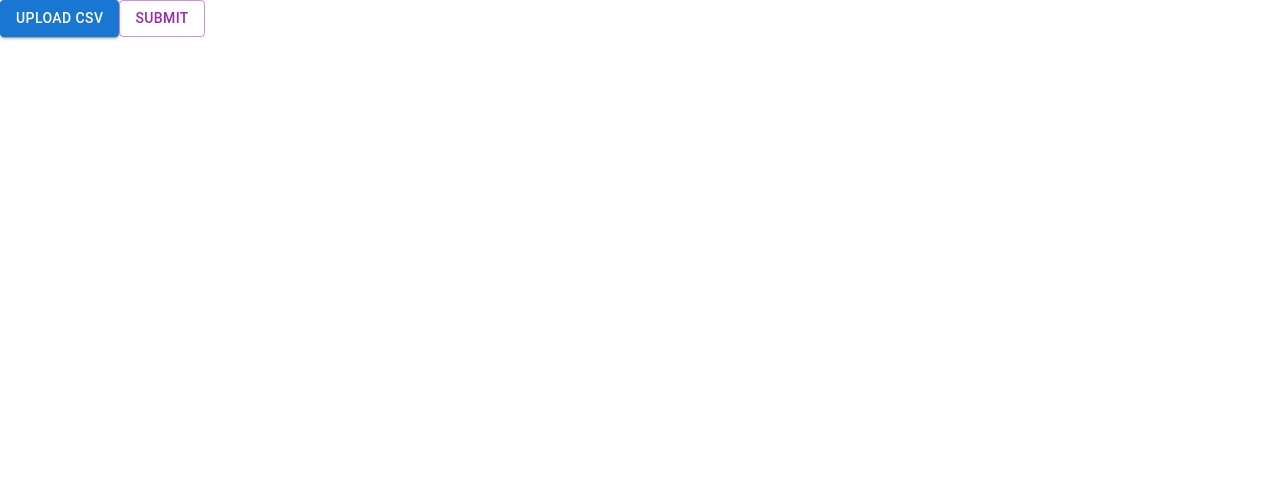
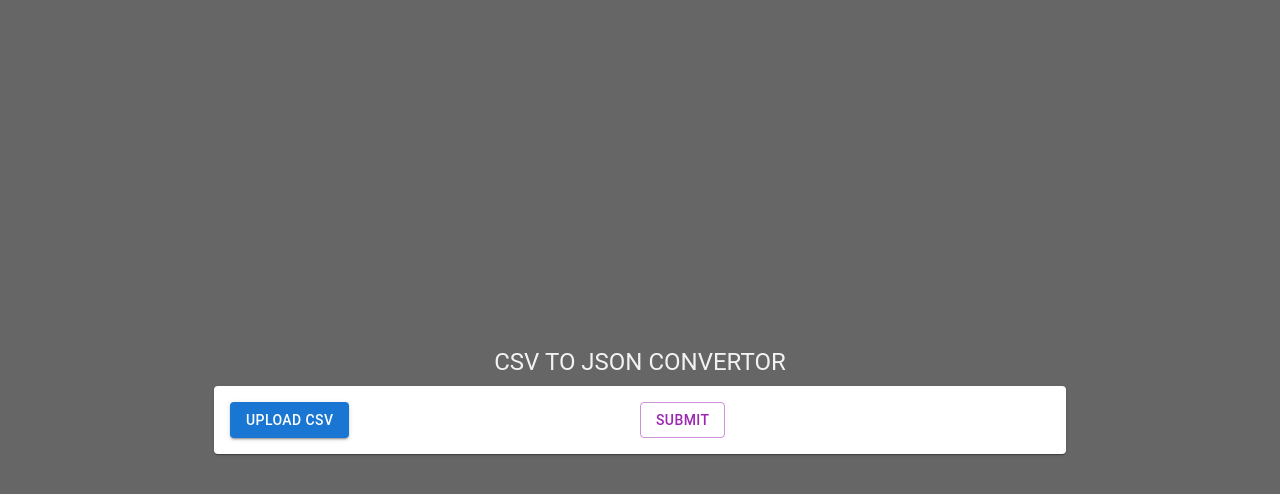
Before and after one commit to ronakmistrydev/csv-to-json, a Next.js app: page / in a window 1280 px wide. Shown: the top 494 px of the page. Built offline with nearby package versions, Linux system fonts and the light colour scheme.

Commit message:
Basic UI

```diff
--- a/pages/index.tsx
+++ b/pages/index.tsx
@@ -1,7 +1,7 @@
 import { Blob } from 'buffer';
 import { useState } from 'react';
 import JSONPretty from 'react-json-pretty';
-import { Button } from '@mui/material';
+import {Box, Button, Card, CardActions, CardContent, Container, Grid, Paper, Typography} from '@mui/material';
 import { styled } from '@mui/material/styles';
 
 const Input = styled('input')({
@@ -30,8 +30,40 @@ function HomePage() {
   }
 
   return (
-      <div>
+      <Box
+          sx={{
+              backgroundColor: 'text.secondary',
+              height: '100vh',
+              width: '100vw',
+              display: 'flex',
+              alignItems: 'center'
+          }}
+      >
+          <Container maxWidth='md'>
+              <Typography
+                  gutterBottom
+                  variant='h5'
+                  sx={{
+                      textTransform: 'uppercase',
+                      textAlign: 'center',
+                      color: '#f2f2f2',
+                  }}
+              >
+                  CSV TO JSON Convertor
+              </Typography>
+
+              <Paper
+                  sx={{
+                      padding: 2
+                  }}
+              >
                   <form onSubmit={handleOnSubmit}>
+                      <Grid
+                          container
+                          alignItems='center'
+                          justifyContent='space-between'
+                      >
+                          <Grid item xs>
                               <label htmlFor='contained-button-file'>
                                   <Input
                                       accept='text/csv'
@@ -43,8 +75,21 @@ function HomePage() {
                                   <Button variant='contained' component='span'>
                                       Upload CSV
                                   </Button>
+                                  {
+                                      file && (
+                                          <Typography
+                                              sx={{
+                                                  display: 'inline-block',
+                                                  marginLeft: 2,
+                                              }}
+                                          >
+                                              {file.name}
+                                          </Typography>
+                                      )
+                                  }
                               </label>
-
+                          </Grid>
+                          <Grid item xs>
                               <Button
                                   type='submit'
                                   variant='outlined'
@@ -52,13 +97,17 @@ function HomePage() {
                               >
                                   Submit
                               </Button>
+                          </Grid>
+                      </Grid>
                   </form>
+              </Paper>
               {
                   convertedJson && (
                       <JSONPretty id='json-pretty' data={convertedJson} />
                   )
               }
-      </div>
+          </Container>
+      </Box>
   )
 }
 
```
Lines whose indentation alone changed are shown as unchanged.
